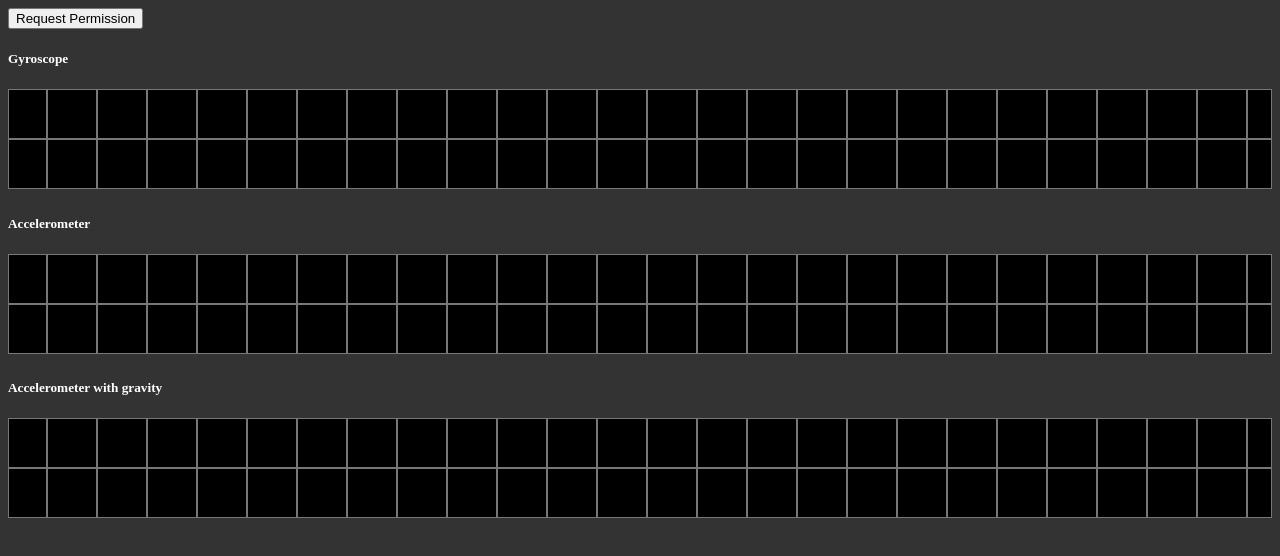
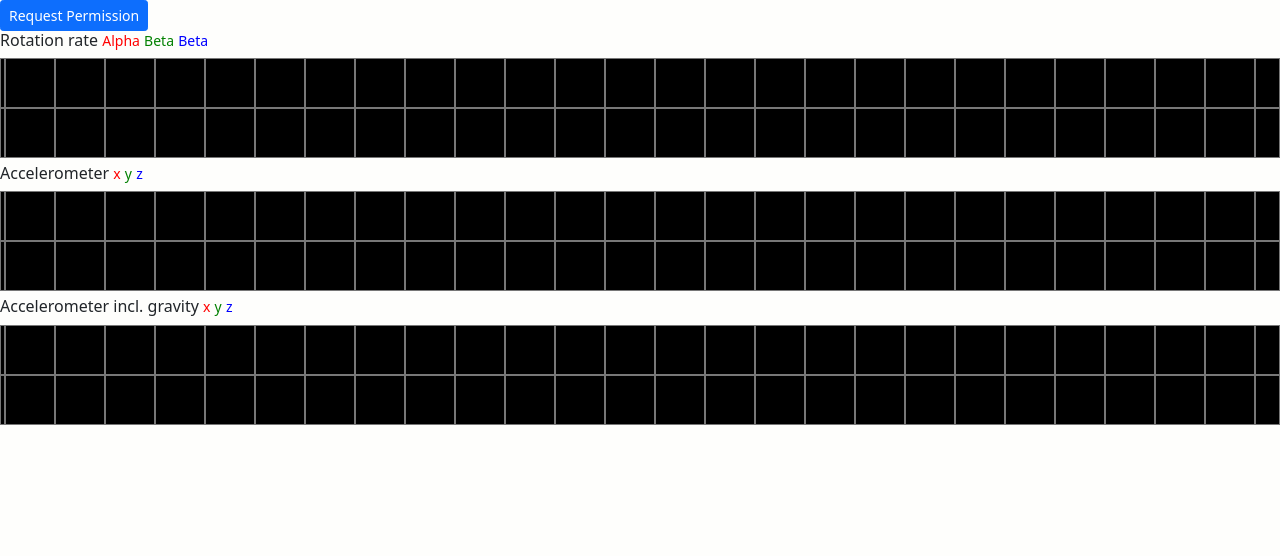
Before and after one commit to cloudfright/motion-sensor-chart, a plain HTML site: page index.html in a window 1280 px wide. Drawn offline with nearby package versions, Linux system fonts and the light colour scheme.

Commit message:
Styling improvements, add legend.

```diff
--- a/index.html
+++ b/index.html
@@ -2,6 +2,9 @@
 <html>
 
 <head>
+  <!-- CSS only -->
+  <link href="https://cdn.jsdelivr.net/npm/bootstrap@5.1.3/dist/css/bootstrap.min.css" rel="stylesheet"
+    integrity="sha384-1BmE4kWBq78iYhFldvKuhfTAU6auU8tT94WrHftjDbrCEXSU1oBoqyl2QvZ6jIW3" crossorigin="anonymous">
   <script type="text/javascript" src="scripts/smoothie.js"></script>
   <script type="text/javascript">
 
@@ -14,9 +17,8 @@
     var accellSeries3 = new TimeSeries();
 
     var accellGravitySeries1 = new TimeSeries();
-    var accellGravitySeries2  = new TimeSeries();
-    var accellGravitySeries3  = new TimeSeries();
-
+    var accellGravitySeries2 = new TimeSeries();
+    var accellGravitySeries3 = new TimeSeries();
 
     function createTimeline() {
 
@@ -42,16 +44,29 @@
   </script>
 </head>
 
-<body onload="createTimeline()" style="background-color:#333333">
-  <button onclick="requestPermission()">Request Permission</button>
+<body onload="createTimeline()" style="background-color:#fefefc">
+  <button type="button" class="btn btn-outline-primary btn-sm " onclick="requestPermission()">Request Permission</button>
 
-  <h5 style="color:white">Gyroscope</h5>
+  <h6>Rotation rate
+    <small style="color:red">Alpha</small>
+    <small style="color:green">Beta</small>
+    <small  style="color:blue">Beta</small>
+  </h6>
+
   <canvas id="gryo-chart" style="width:100%;height:100px"></canvas>
 
-  <h5  style="color:white">Accelerometer</h5>
+  <h6>Accelerometer
+    <small style="color:red">x</small>
+    <small style="color:green">y</small>
+    <small  style="color:blue">z</small>
+  </h6>
   <canvas id="accel-ng-chart" style="width:100%;height:100px"></canvas>
 
-  <h5 style="color:white">Accelerometer with gravity</h5>
+  <h6>Accelerometer incl. gravity
+    <small style="color:red">x</small>
+    <small style="color:green">y</small>
+    <small  style="color:blue">z</small>
+  </h6>
   <canvas id="accel-wg-chart" style="width:100%;height:100px"></canvas>
 
 
```
